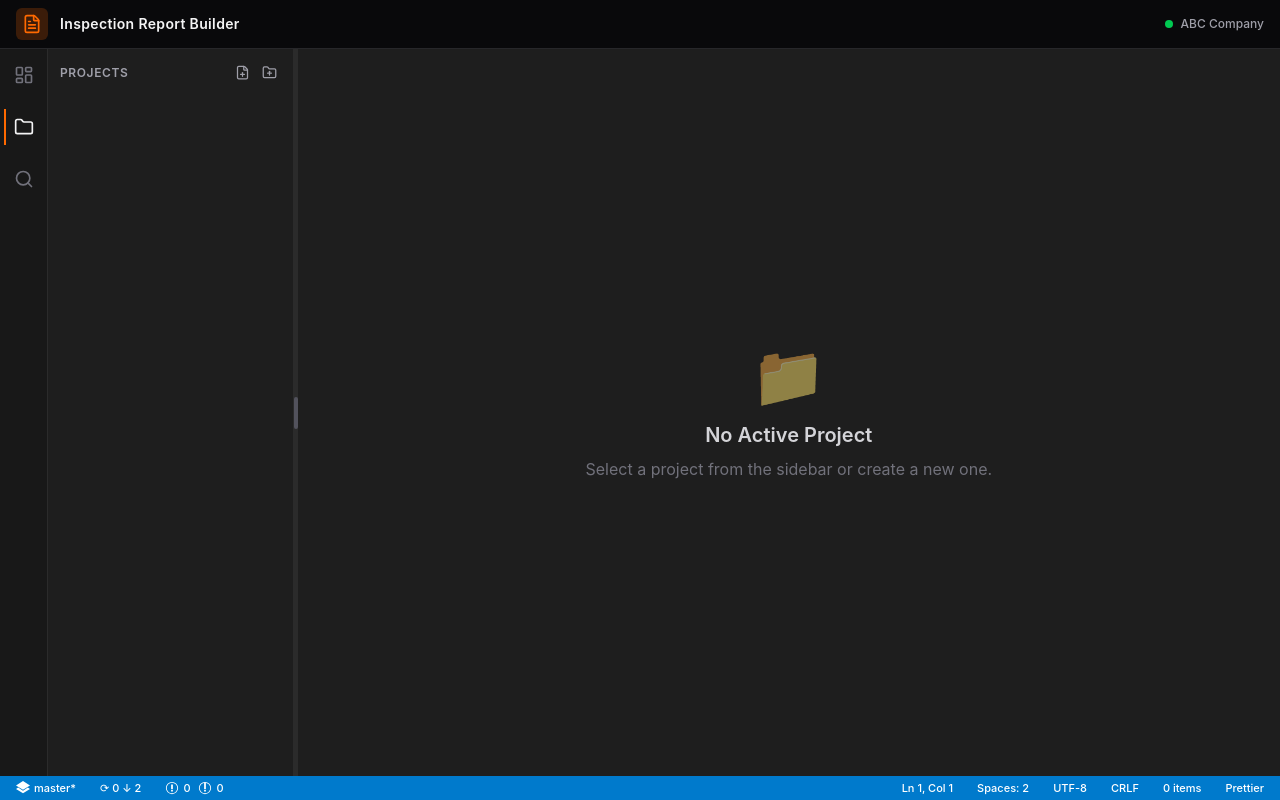
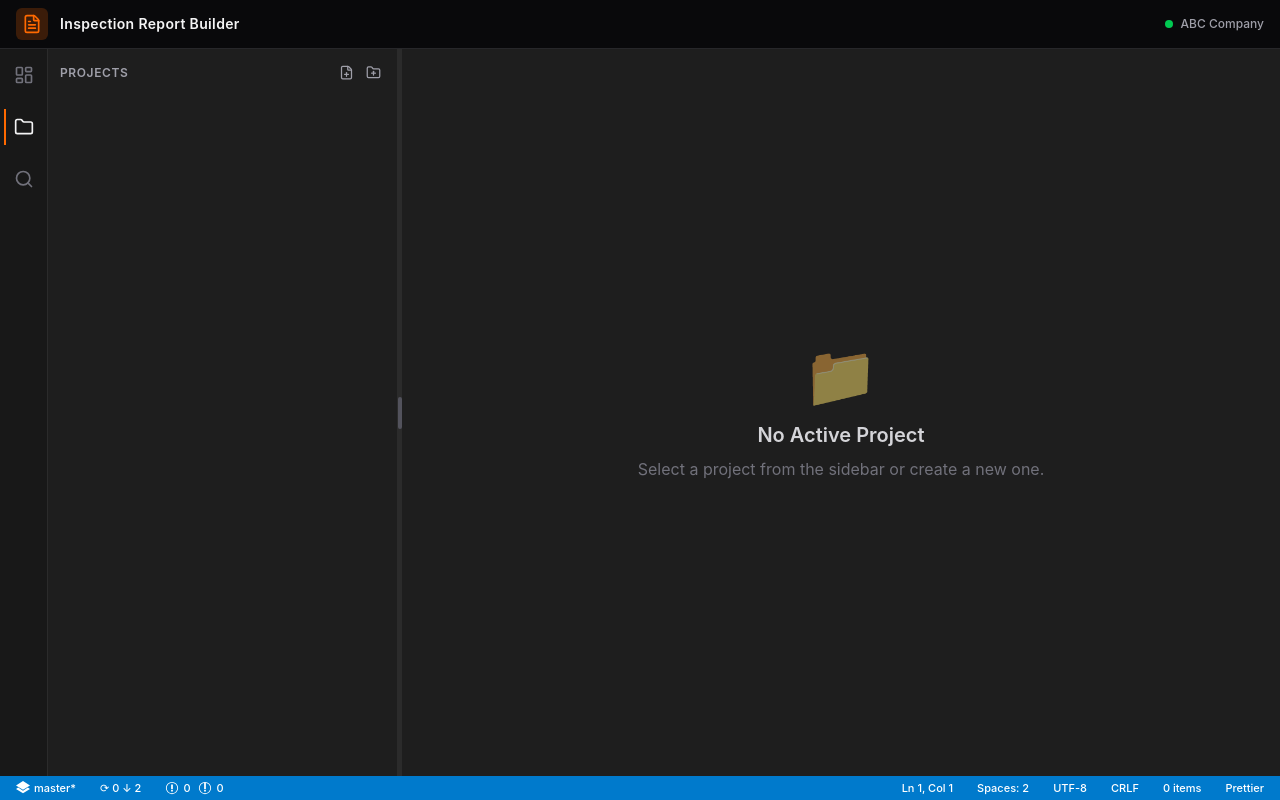
Before and after one commit to ByteMaster-Purvesh/Inventory-Managment, a React app in the folder Frontend/: page /editor/1 in a window 1280 px wide. Built offline with nearby package versions, Linux system fonts and the light colour scheme; the HTML template or start-up script is replaced by a standard one; what @react-pdf/renderer would draw is missing.

Commit message:
final ui v-4 horizontal baisect of screen

```diff
--- a/Frontend/src/features/editor/Editor.jsx
+++ b/Frontend/src/features/editor/Editor.jsx
@@ -276,7 +276,7 @@ export const Editor = () => {
         <PanelGroup orientation="horizontal" className="flex-1">
           {/* Left Pane */}
           {activeSidebarTab && (
-            <Panel defaultSize={20} minSize={10} maxSize={380} className="border-r border-[#2b2b2b] bg-[#1e1e1e] flex flex-col h-full">
+            <Panel defaultSize={80} minSize={0} maxSize={350} className="border-r border-[#2b2b2b] bg-[#1e1e1e] flex flex-col h-full">
               {activeSidebarTab === 'projects' ? (
                 <>
                   <div className="p-3 text-xs font-semibold text-zinc-400 uppercase tracking-wider flex justify-between items-center group">
@@ -582,7 +582,7 @@ export const Editor = () => {
           )}
 
           {/* Center Pane - Editor & Preview */}
-          <Panel defaultSize={80} minSize={30} className="flex flex-col min-w-0 bg-[#1e1e1e] h-full">
+          <Panel defaultSize={40} minSize={50} className="flex flex-col min-w-0 bg-[#1e1e1e] h-full">
             {!activeProject ? (
               <div className="flex-1 flex items-center justify-center text-zinc-500">
                 <div className="text-center">
@@ -655,7 +655,6 @@ export const Editor = () => {
                   })}
                 </div>
 
-
                 {showLivePreview && previewLayout === 'full' ? (
                   <div className="flex-1 flex flex-col min-h-0 bg-[#1e1e1e]">
                     <PreviewPane onClose={() => setShowLivePreview(false)} />
@@ -668,7 +667,7 @@ export const Editor = () => {
                   >
                     <Panel
                       defaultSize={showLivePreview ? (previewLayout === 'right' ? 48 : 60) : 100}
-                      minSize={previewLayout === 'right' ? 848 : 0}
+                      minSize={previewLayout === 'right' ? 48 : 80}
                       className="flex flex-col min-h-0 relative"
                     >
                       <InputPane onLivePreviewClick={() => setShowLivePreview(prev => !prev)} />
@@ -681,7 +680,6 @@ export const Editor = () => {
                         </PanelResizeHandle>
                         <Panel
                           defaultSize={previewLayout === 'right' ? 52 : 40}
-                          minSize={0}
                           className={`flex flex-col bg-[#1e1e1e] ${previewLayout === 'right' ? 'border-l' : 'border-t'} border-[#2b2b2b]`}
                         >
                           <PreviewPane onClose={() => setShowLivePreview(false)} />
--- a/Frontend/src/features/editor/components/InputPane.jsx
+++ b/Frontend/src/features/editor/components/InputPane.jsx
@@ -742,7 +742,7 @@ export const InputPane = ({ onLivePreviewClick }) => {
 
                     <div className="col-span-4 mt-4">
                       <div
-                        className="border-2 border-dashed border-zinc-600 rounded-lg p-10 min-h-[240px] flex flex-col items-center justify-center bg-zinc-800/50 hover:bg-zinc-800 transition-colors"
+                        className="border-2 border-dashed border-zinc-600 rounded-lg p-6 min-h-[120px] flex flex-col items-center justify-center bg-zinc-800/50 hover:bg-zinc-800 transition-colors"
                         onDragOver={(e) => {
                           e.preventDefault();
                           e.dataTransfer.dropEffect = 'copy';
```
